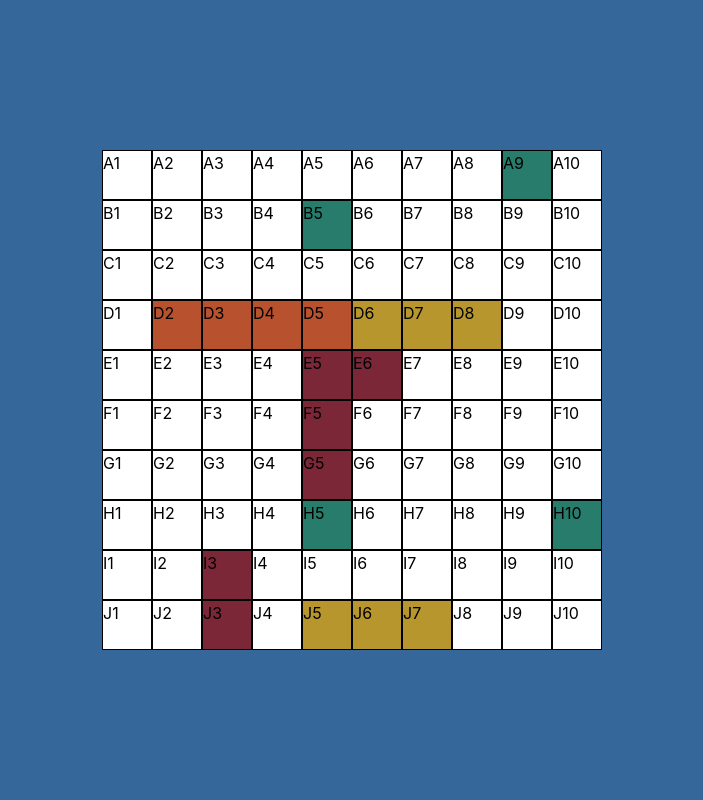
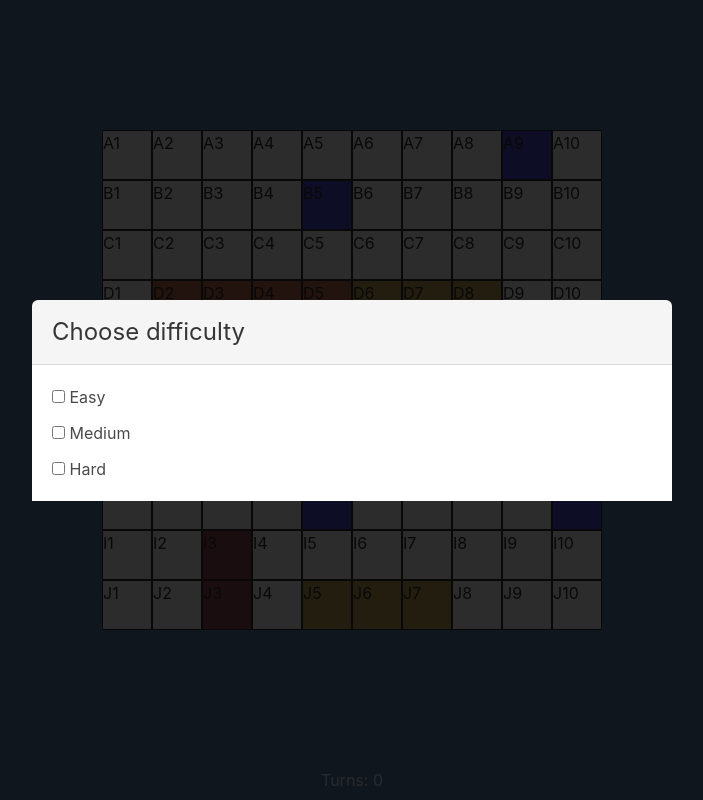
Before and after one commit to helmerdavila/battleship, a React (Create React App) app: page / in a window 1280 px wide. Shown: the whole page, without its empty margins (288-991 px from the left). Built offline with nearby package versions, Linux system fonts and the light colour scheme.

Commit message:
Choose difficulty

```diff
--- a/src/components/Board.jsx
+++ b/src/components/Board.jsx
@@ -1,4 +1,4 @@
-import React from "react";
+import React, {Fragment} from "react";
 import "./board.css";
 import * as faker from "faker";
 import { randomItem, randomNumber } from "../helpers";
@@ -9,7 +9,16 @@ export default class Board extends React.Component {
     rows: ["A", "B", "C", "D", "E", "F", "G", "H", "I", "J"],
     columns: [1, 2, 3, 4, 5, 6, 7, 8, 9, 10],
     board: {},
-    ships: {}
+    ships: {},
+    // turns
+    currentTurns: 0,
+    difficulty: {
+      easy: 9999999,
+      medium: 100,
+      hard: 50,
+    },
+    selectedDifficulty: null,
+    showTurnModal: true,
   };
 
   initBoard = () => {
@@ -37,7 +46,7 @@ export default class Board extends React.Component {
      * Ships: 3, Size: 2
      * Ships: 4, Size: 1
      */
-    this.createShips(4, 1, "#277C6B");
+    this.createShips(4, 1, "#2427CC");
     this.createShips(3, 2, "#7C2738");
     this.createShips(2, 3, "#B8962E");
     this.createShips(1, 4, "#B8512E");
@@ -130,6 +139,11 @@ export default class Board extends React.Component {
     this.initGame();
   }
 
+  handleChooseDifficulty = (level) => {
+    const turns = this.state.difficulty[level];
+    this.setState({selectedDifficulty: level, currentTurns: turns, showTurnModal: false});
+  };
+
   render() {
     const board = this.state.board;
     let table = [];
@@ -160,11 +174,51 @@ export default class Board extends React.Component {
     }
 
     return (
-      <section className="hero is-info is-fullheight">
-        <div className="hero-body">
-          <div className="the-table">{table}</div>
+      <Fragment>
+        <div className={`modal ${this.state.showTurnModal ? 'is-active' : null}`}>
+          <div className="modal-background"/>
+          <div className="modal-card">
+            <div className="modal-card-head">
+              <p className="modal-card-title">Choose difficulty</p>
+            </div>
+            <div className="modal-card-body">
+              <div className="field">
+                <div className="control">
+                  <label className="checkbox">
+                    <input type="checkbox" onClick={() => this.handleChooseDifficulty("easy")} checked={this.state.selectedDifficulty === "easy"}/> Easy
+                  </label>
+                </div>
+              </div>
+              <div className="field">
+                <div className="control">
+                  <label className="checkbox">
+                    <input type="checkbox" onClick={() => this.handleChooseDifficulty("medium")} checked={this.state.selectedDifficulty === "medium"}/> Medium
+                  </label>
+                </div>
+              </div>
+              <div className="field">
+                <div className="control">
+                  <label className="checkbox">
+                    <input type="checkbox" onClick={() => this.handleChooseDifficulty("hard")} checked={this.state.selectedDifficulty === "hard"}/> Hard
+                  </label>
+                </div>
+              </div>
+            </div>
+          </div>
         </div>
-      </section>
+        <section className="hero is-info is-fullheight">
+          <div className="hero-body">
+            <div className="the-table">{table}</div>
+          </div>
+          <div className="hero-foot">
+            <div className="tabs is-fullwidth">
+              <ul>
+                <li><a>Turns: {this.state.currentTurns}</a></li>
+              </ul>
+            </div>
+          </div>
+        </section>
+      </Fragment>
     );
   }
 }
```
